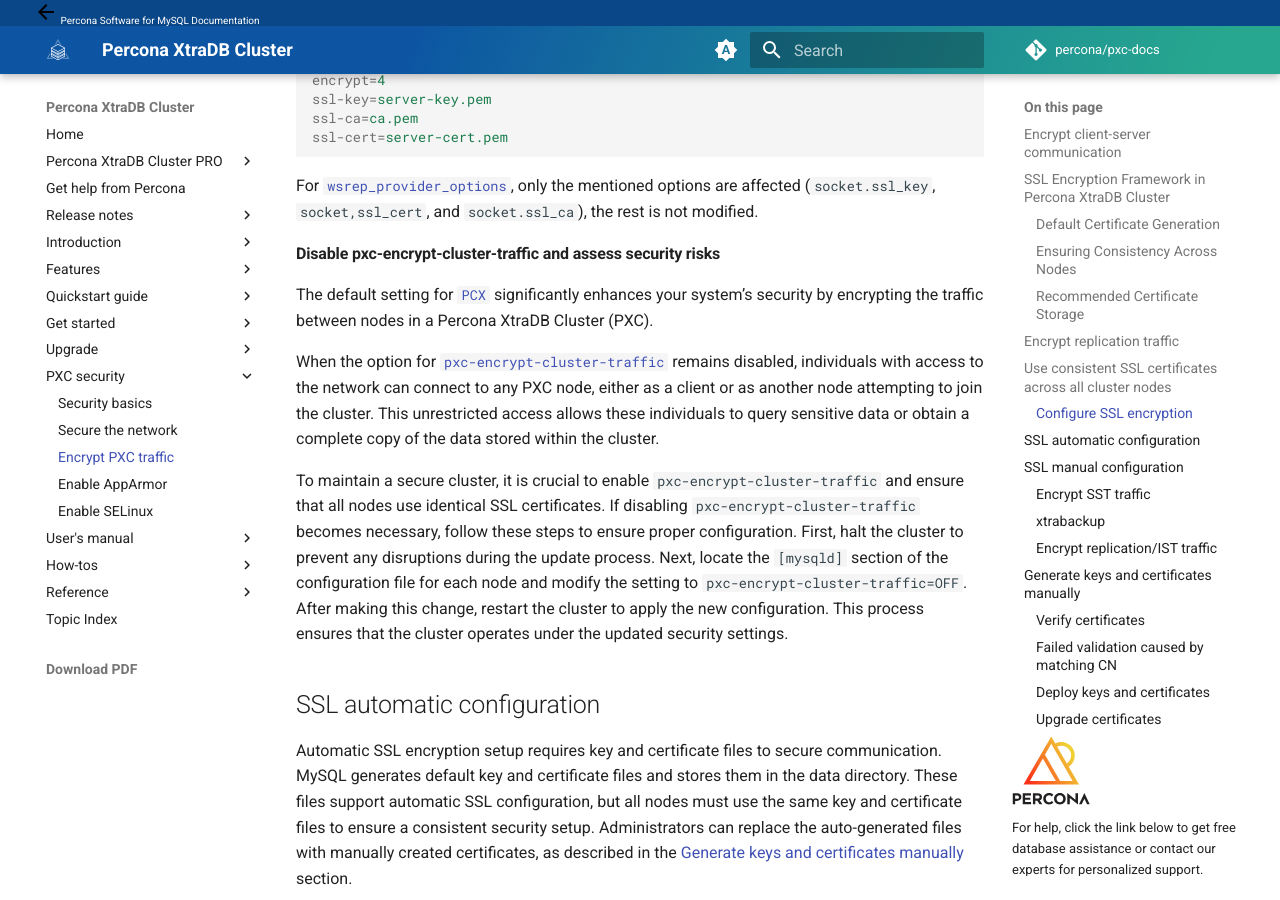
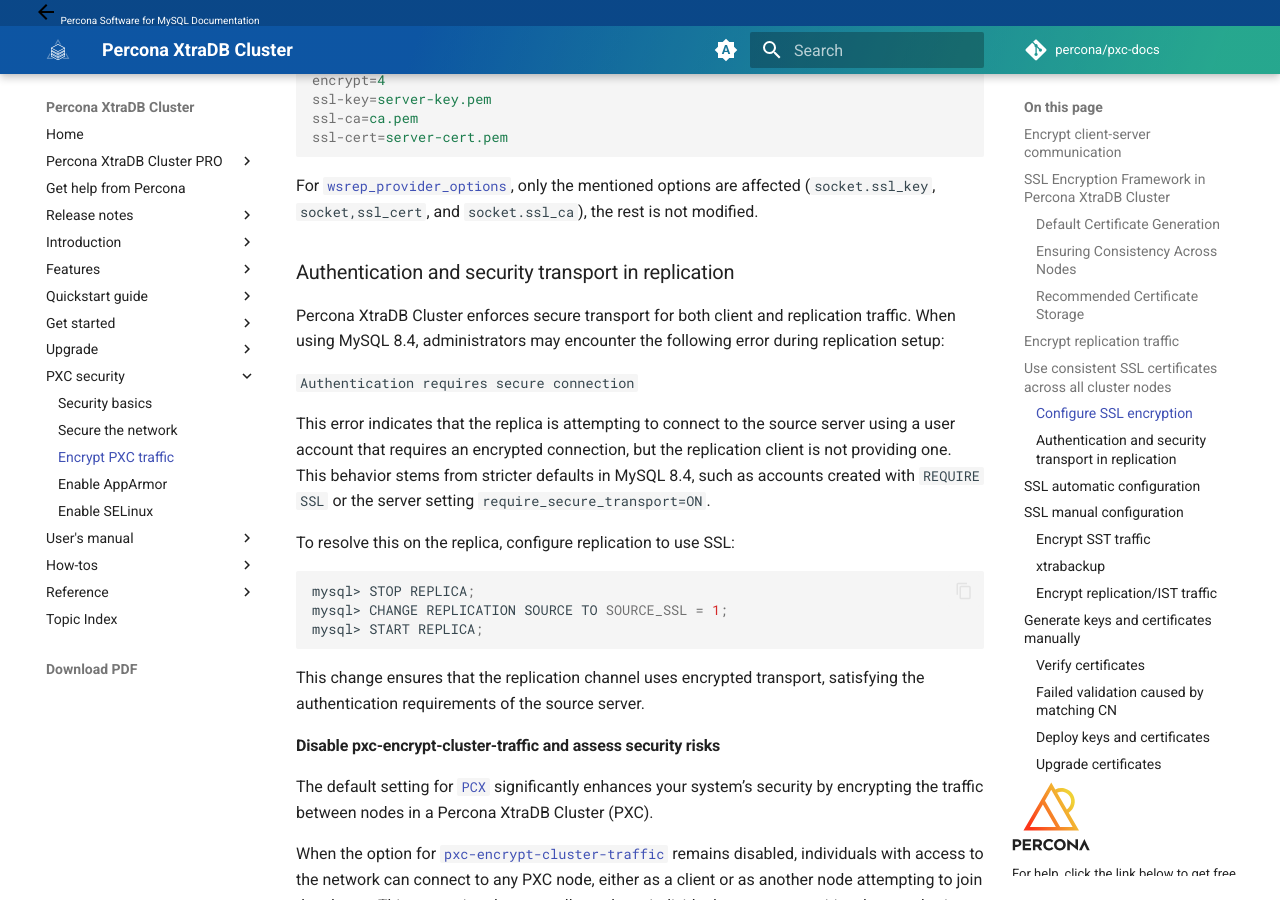
Before and after one commit to percona/pxc-docs, an MkDocs documentation site: the page built from docs/encrypt-traffic.md, in a window 1280 px wide and 900 px high, scrolled down 3258 px. Built offline with MkDocs 1.6.1 and Material for MkDocs 9.7.7, drawn with Linux system fonts in a browser that asks for light colours; nearby versions of some CDN libraries; comment, search, counter and statistics services are not loaded; the version menu is left out.

Commit message:
PXC-4757 [DOCS] - enhance 8.4 SSL traffic
	modified:   docs/encrypt-traffic.md

````diff
--- a/docs/encrypt-traffic.md
+++ b/docs/encrypt-traffic.md
@@ -120,6 +120,24 @@
 
 For [`wsrep_provider_options`](wsrep-system-index.md#wsrep_provider_options), only the mentioned options are affected (`socket.ssl_key`, `socket,ssl_cert`, and `socket.ssl_ca`), the rest is not modified.
 
+### Authentication and security transport in replication
+
+Percona XtraDB Cluster enforces secure transport for both client and replication traffic. When using MySQL 8.4, administrators may encounter the following error during replication setup:
+
+```Authentication requires secure connection```
+
+This error indicates that the replica is attempting to connect to the source server using a user account that requires an encrypted connection, but the replication client is not providing one. This behavior stems from stricter defaults in MySQL 8.4, such as accounts created with ```REQUIRE SSL``` or the server setting ```require_secure_transport=ON```.
+
+To resolve this on the replica, configure replication to use SSL:
+
+```{.bash data-prompt="mysql>"}
+mysql> STOP REPLICA;
+mysql> CHANGE REPLICATION SOURCE TO SOURCE_SSL = 1;
+mysql> START REPLICA;
+```
+
+This change ensures that the replication channel uses encrypted transport, satisfying the authentication requirements of the source server.
+
 #### Disable pxc-encrypt-cluster-traffic and assess security risks
 
 The default setting for [`PCX`](wsrep-system-index.md#pxc_encrypt_cluster_traffic) significantly enhances your system's security by encrypting the traffic between nodes in a Percona XtraDB Cluster (PXC).
@@ -217,8 +235,9 @@
 
 To enable encryption for SST using XtraBackup, define the paths to the key and certificate files in each node’s configuration under the [sst] section. This operation ensures secure data transfer between the donor and joiner nodes. Properly configured encryption prevents unauthorized access and maintains the integrity of the transferred data.
 
-**Note:** All nodes must use identical key and certificate files to ensure
-a consistent security setup.
+!!! note
+
+    All nodes must use identical key and certificate files to ensure a consistent security setup.
 
 An example configuration in `my.cnf`:
 
````
